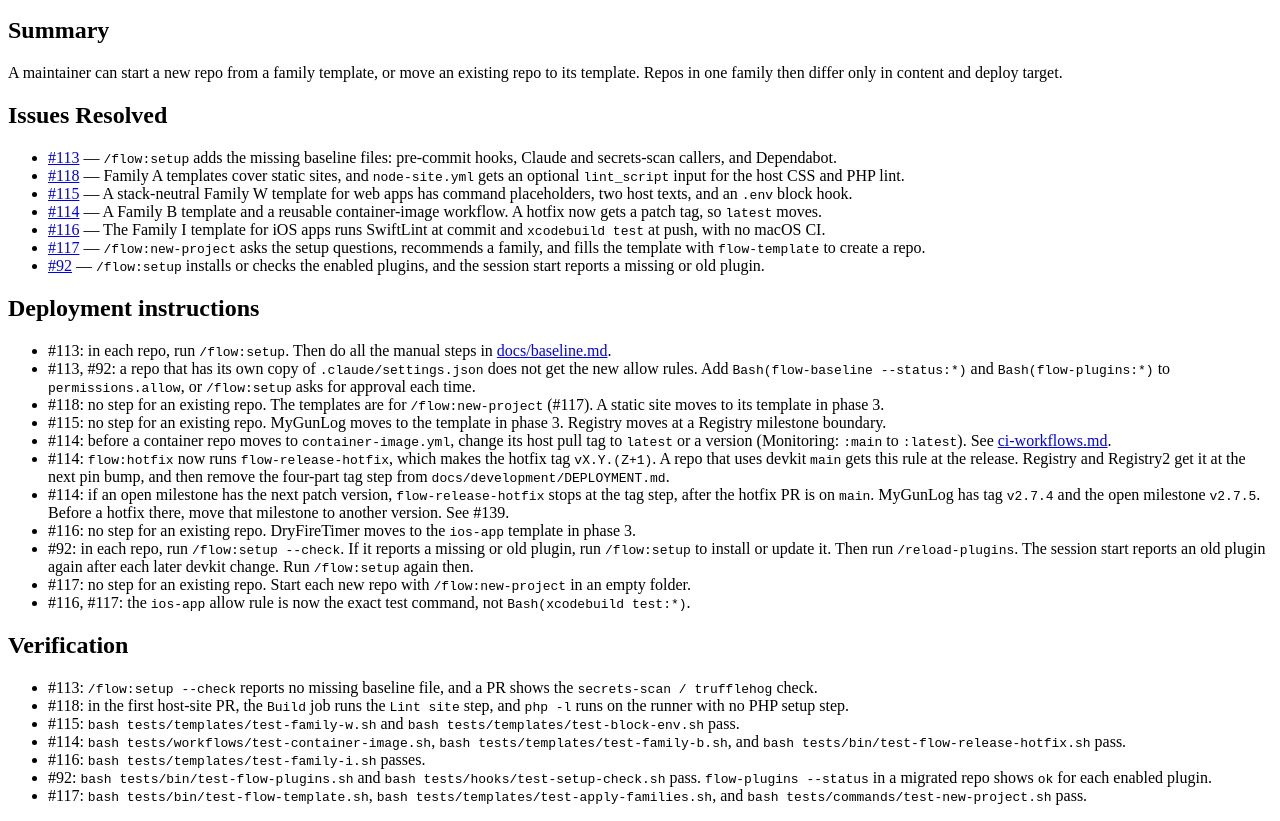
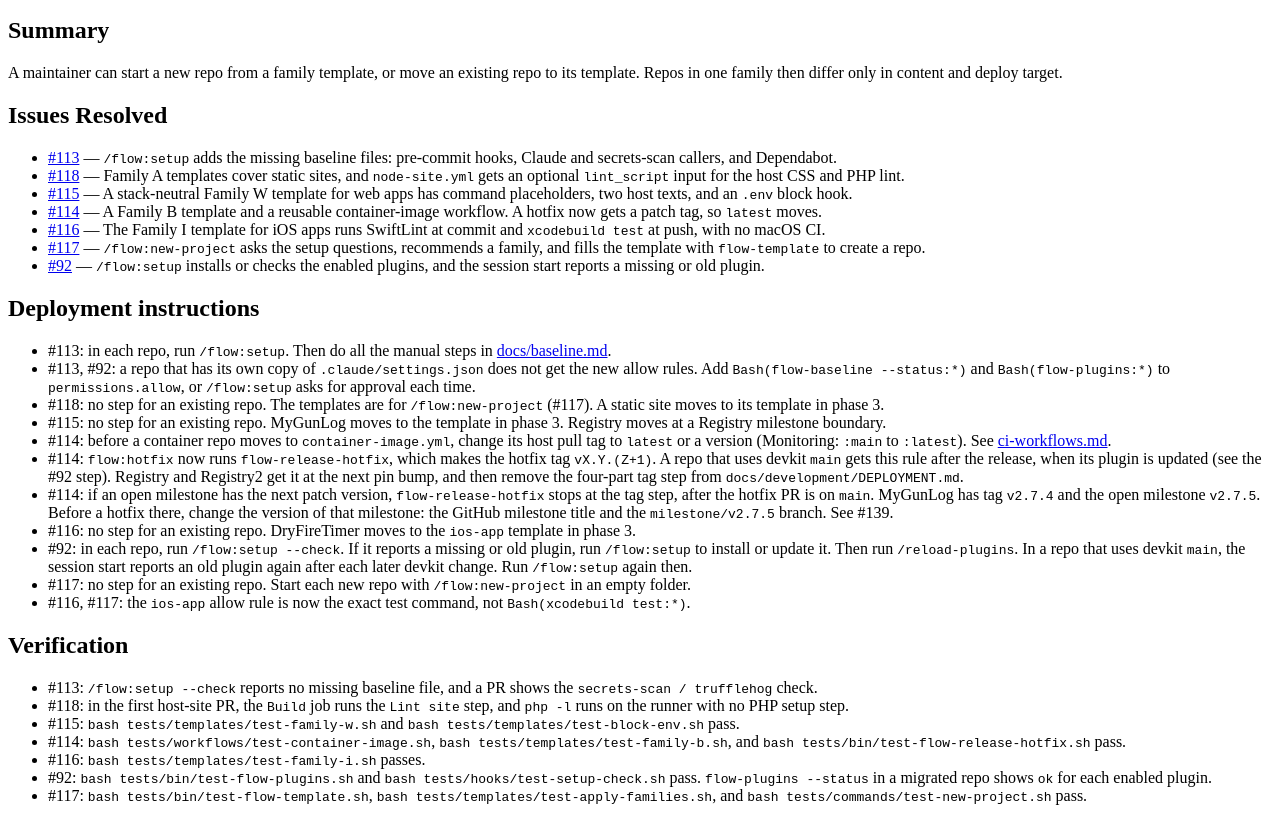
Before and after one commit to unibrain1/devkit, an Eleventy site: page docs/releases/v1.4.0.md in a window 1280 px wide. Shown: the part 87-908 px from the top of the page. Built offline with nearby package versions, Linux system fonts and the light colour scheme; Eleventy itself is replaced by a stand-in of ours; files that its build step writes are made by us from their sources.

Commit message:
docs: exact wording for the hotfix and plugin lines in the v1.4.0 release notes

```diff
--- a/docs/releases/v1.4.0.md
+++ b/docs/releases/v1.4.0.md
@@ -23,10 +23,10 @@ A maintainer can start a new repo from a family template, or move an existing re
 - #118: no step for an existing repo. The templates are for `/flow:new-project` (#117). A static site moves to its template in phase 3.
 - #115: no step for an existing repo. MyGunLog moves to the template in phase 3. Registry moves at a Registry milestone boundary.
 - #114: before a container repo moves to `container-image.yml`, change its host pull tag to `latest` or a version (Monitoring: `:main` to `:latest`). See [ci-workflows.md](../ci-workflows.md#host-pull-tag).
-- #114: `flow:hotfix` now runs `flow-release-hotfix`, which makes the hotfix tag `vX.Y.(Z+1)`. A repo that uses devkit `main` gets this rule at the release. Registry and Registry2 get it at the next pin bump, and then remove the four-part tag step from `docs/development/DEPLOYMENT.md`.
-- #114: if an open milestone has the next patch version, `flow-release-hotfix` stops at the tag step, after the hotfix PR is on `main`. MyGunLog has tag `v2.7.4` and the open milestone `v2.7.5`. Before a hotfix there, move that milestone to another version. See #139.
+- #114: `flow:hotfix` now runs `flow-release-hotfix`, which makes the hotfix tag `vX.Y.(Z+1)`. A repo that uses devkit `main` gets this rule after the release, when its plugin is updated (see the #92 step). Registry and Registry2 get it at the next pin bump, and then remove the four-part tag step from `docs/development/DEPLOYMENT.md`.
+- #114: if an open milestone has the next patch version, `flow-release-hotfix` stops at the tag step, after the hotfix PR is on `main`. MyGunLog has tag `v2.7.4` and the open milestone `v2.7.5`. Before a hotfix there, change the version of that milestone: the GitHub milestone title and the `milestone/v2.7.5` branch. See #139.
 - #116: no step for an existing repo. DryFireTimer moves to the `ios-app` template in phase 3.
-- #92: in each repo, run `/flow:setup --check`. If it reports a missing or old plugin, run `/flow:setup` to install or update it. Then run `/reload-plugins`. The session start reports an old plugin again after each later devkit change. Run `/flow:setup` again then.
+- #92: in each repo, run `/flow:setup --check`. If it reports a missing or old plugin, run `/flow:setup` to install or update it. Then run `/reload-plugins`. In a repo that uses devkit `main`, the session start reports an old plugin again after each later devkit change. Run `/flow:setup` again then.
 - #117: no step for an existing repo. Start each new repo with `/flow:new-project` in an empty folder.
 - #116, #117: the `ios-app` allow rule is now the exact test command, not `Bash(xcodebuild test:*)`.
 
```
